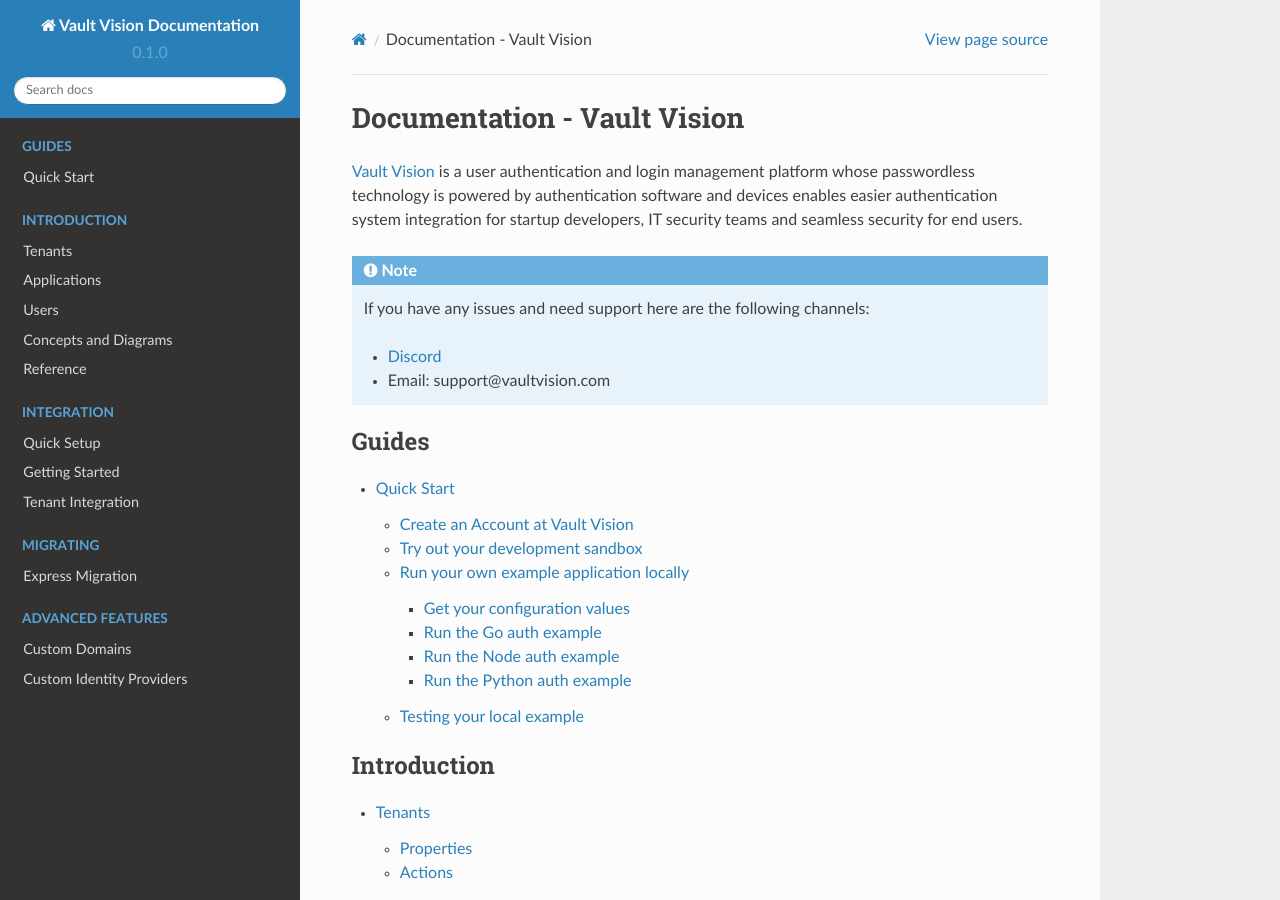
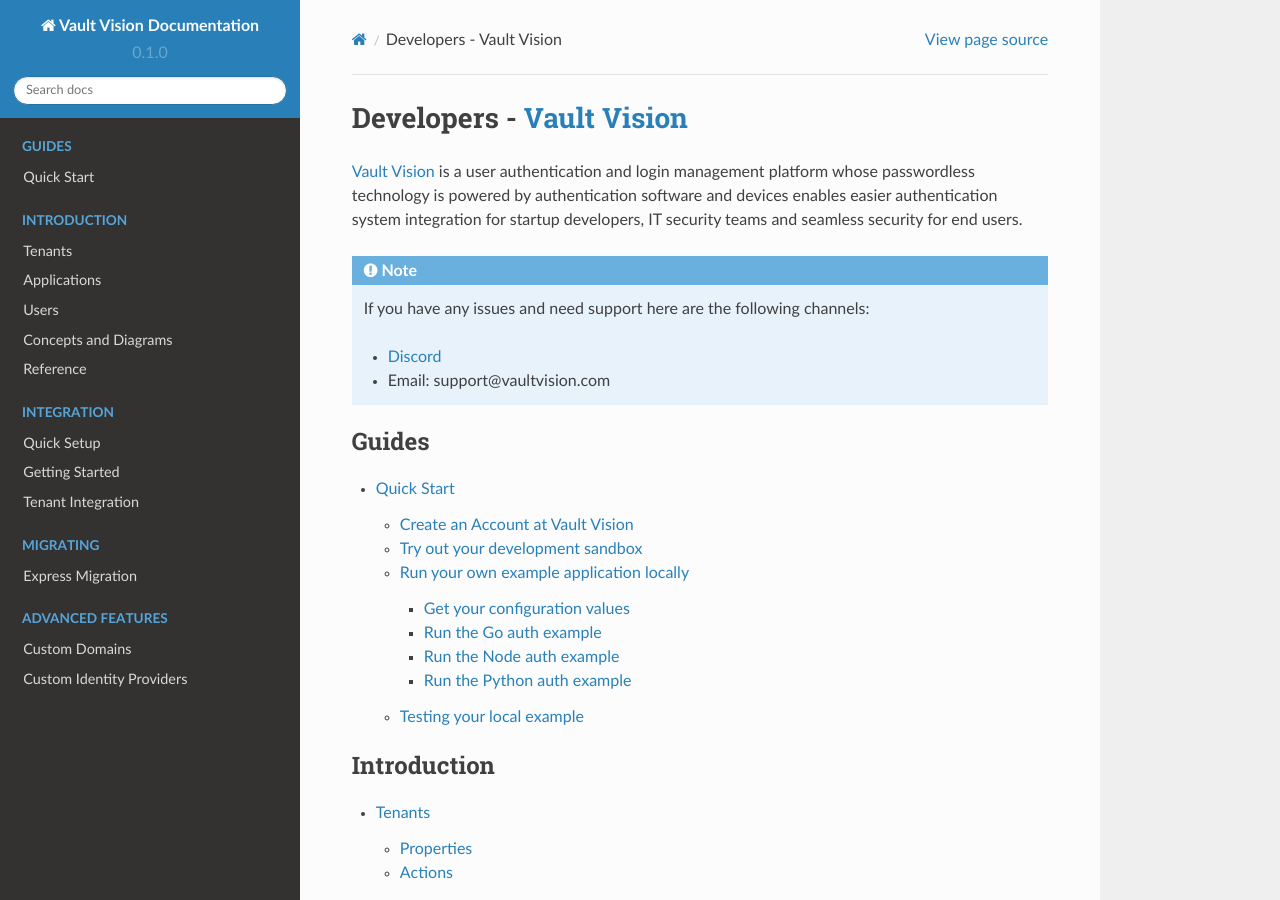
Before and after one commit to vaultvision/docs, a Sphinx documentation site: the page built from docs/source/index.md, in a window 1280 px wide and 900 px high. Built offline with Sphinx 7.4.7 and the Read the Docs theme 2.0.0, drawn with Linux system fonts in a browser that asks for light colours.

Commit message:
Update index.md

```diff
--- a/docs/source/index.md
+++ b/docs/source/index.md
@@ -1,4 +1,4 @@
-Documentation - Vault Vision
+Developers - [Vault Vision](https://vaultvision.com)
 ===================================
 
 [Vault Vision](https://vaultvision.com) is a user authentication and login management platform whose passwordless technology is powered by authentication software and devices enables easier authentication system integration for startup developers, IT security teams and seamless security for end users.
```
